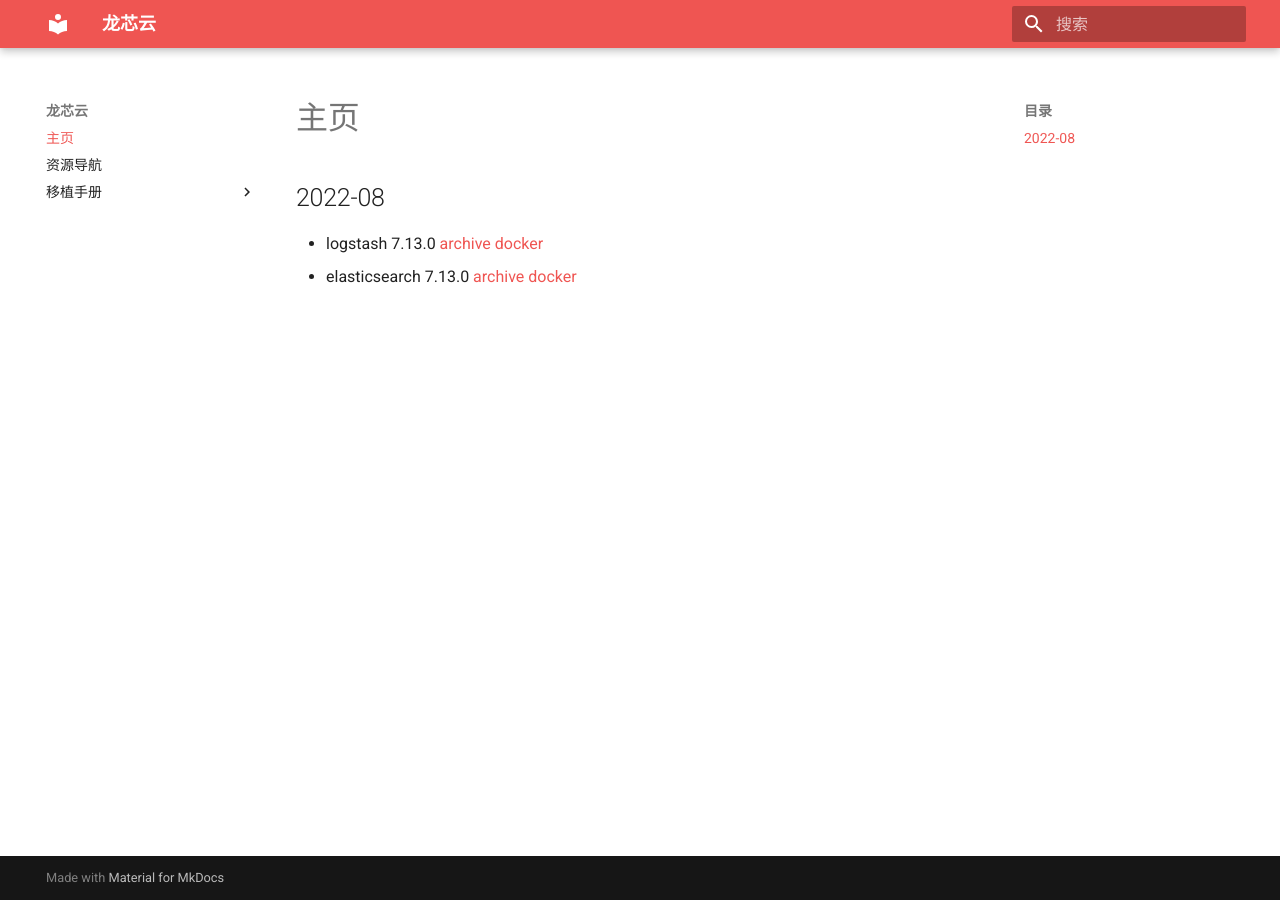
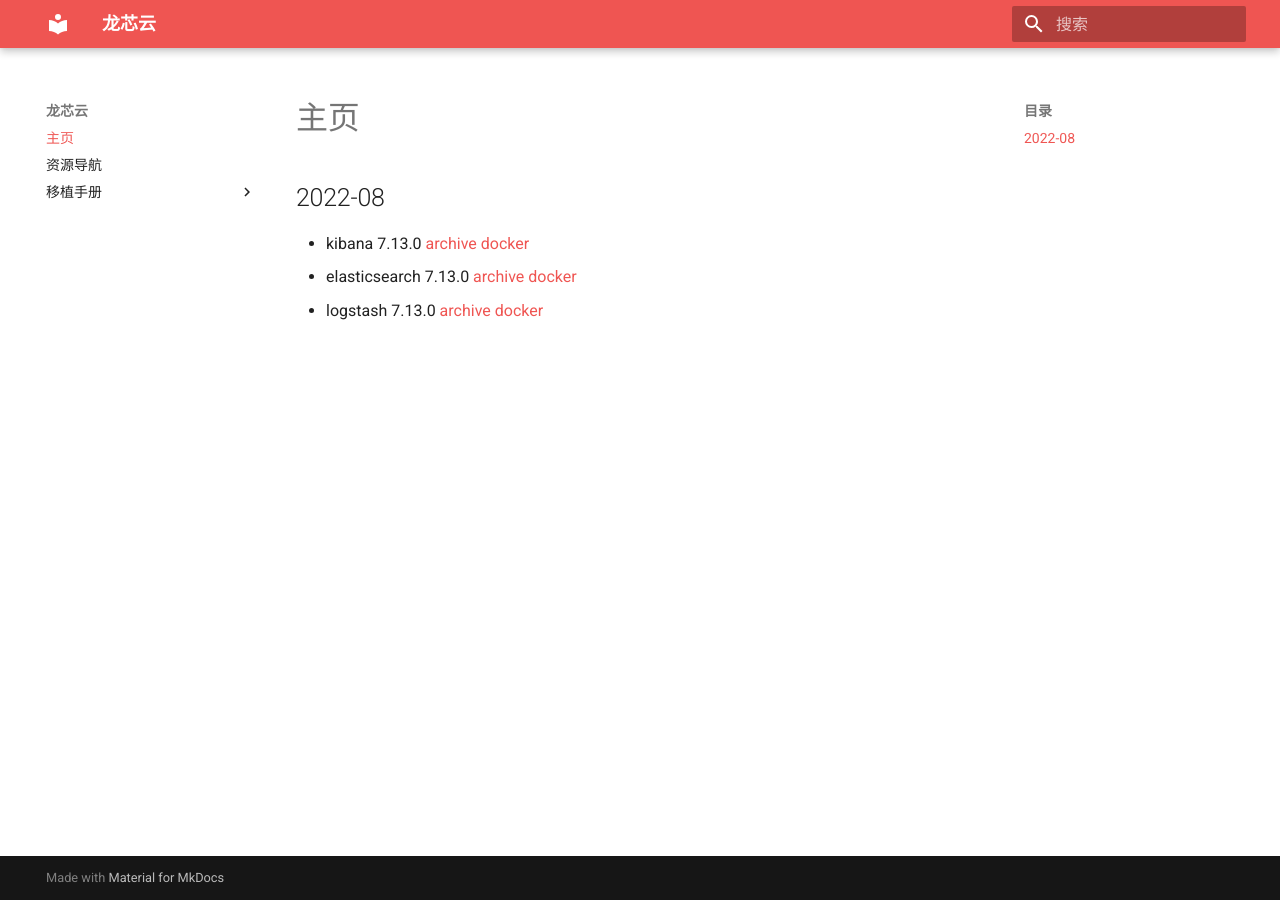
Before and after one commit to Loongson-Cloud-Community/Loongson-Cloud-Community, an MkDocs documentation site: the page built from docs/index.md, in a window 1280 px wide. Built offline with MkDocs 1.6.1 and Material for MkDocs 9.7.7, drawn with Linux system fonts in a browser that asks for light colours.

Commit message:
release kibana 7.13.0

```diff
--- a/docs/index.md
+++ b/docs/index.md
@@ -1,5 +1,6 @@
 # 主页
 
 ## 2022-08
+- kibana 7.13.0 [archive](https://github.com/Loongson-Cloud-Community/kibana/releases/download/v7.13.0/kibana-7.13.0-linux-loongarch64.tar.gz) [docker](https://cr.loongnix.cn/repository/library/kibana)
+- elasticsearch 7.13.0 [archive](https://github.com/Loongson-Cloud-Community/elasticsearch/releases/tag/v7.13.0) [docker](https://cr.loongnix.cn/repository/library/elasticsearch)
 - logstash 7.13.0 [archive](https://github.com/Loongson-Cloud-Community/logstash/releases/tag/v7.13.0) [docker](https://cr.loongnix.cn/repository/library/logstash)
-- elasticsearch 7.13.0 [archive](https://github.com/Loongson-Cloud-Community/elasticsearch/releases/tag/v7.13.0) [docker](https://cr.loongnix.cn/repository/library/elasticsearch)
```
